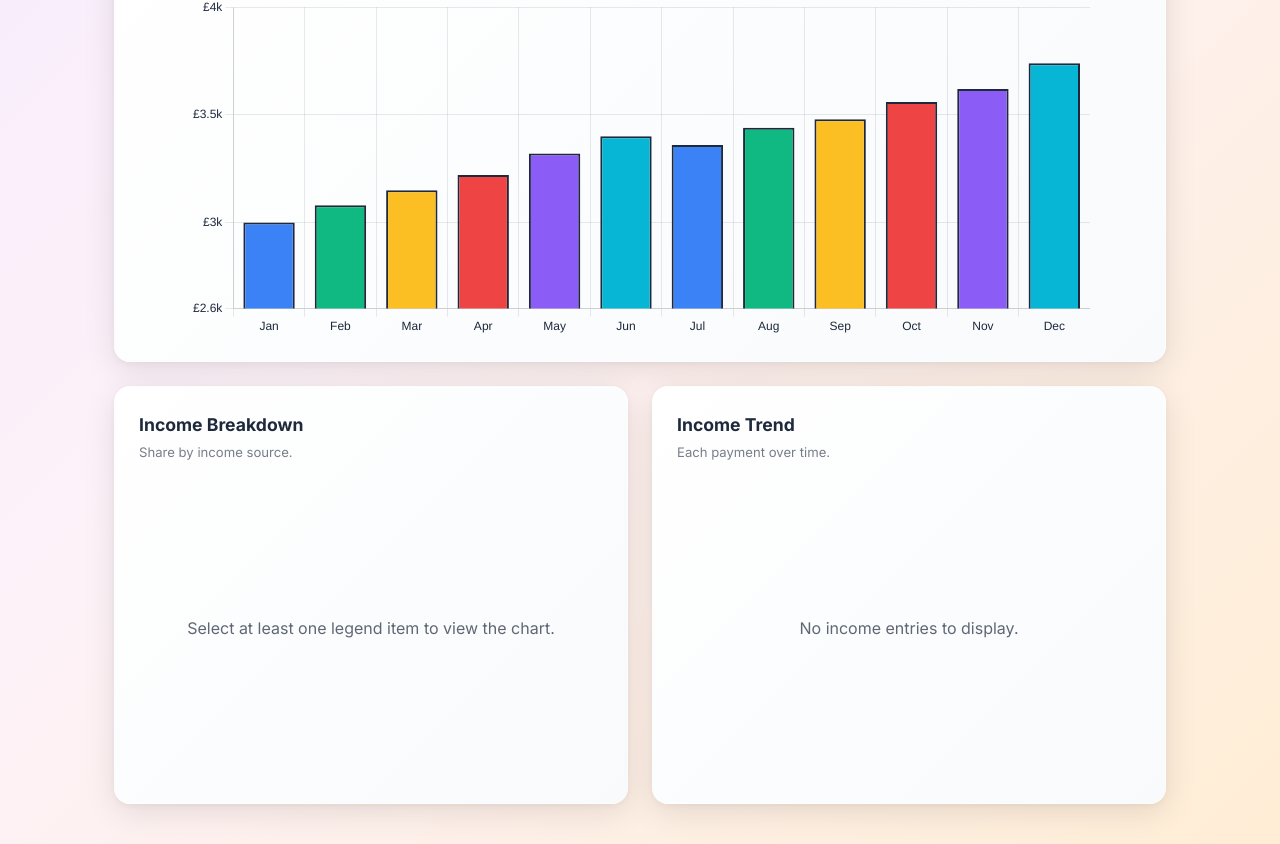
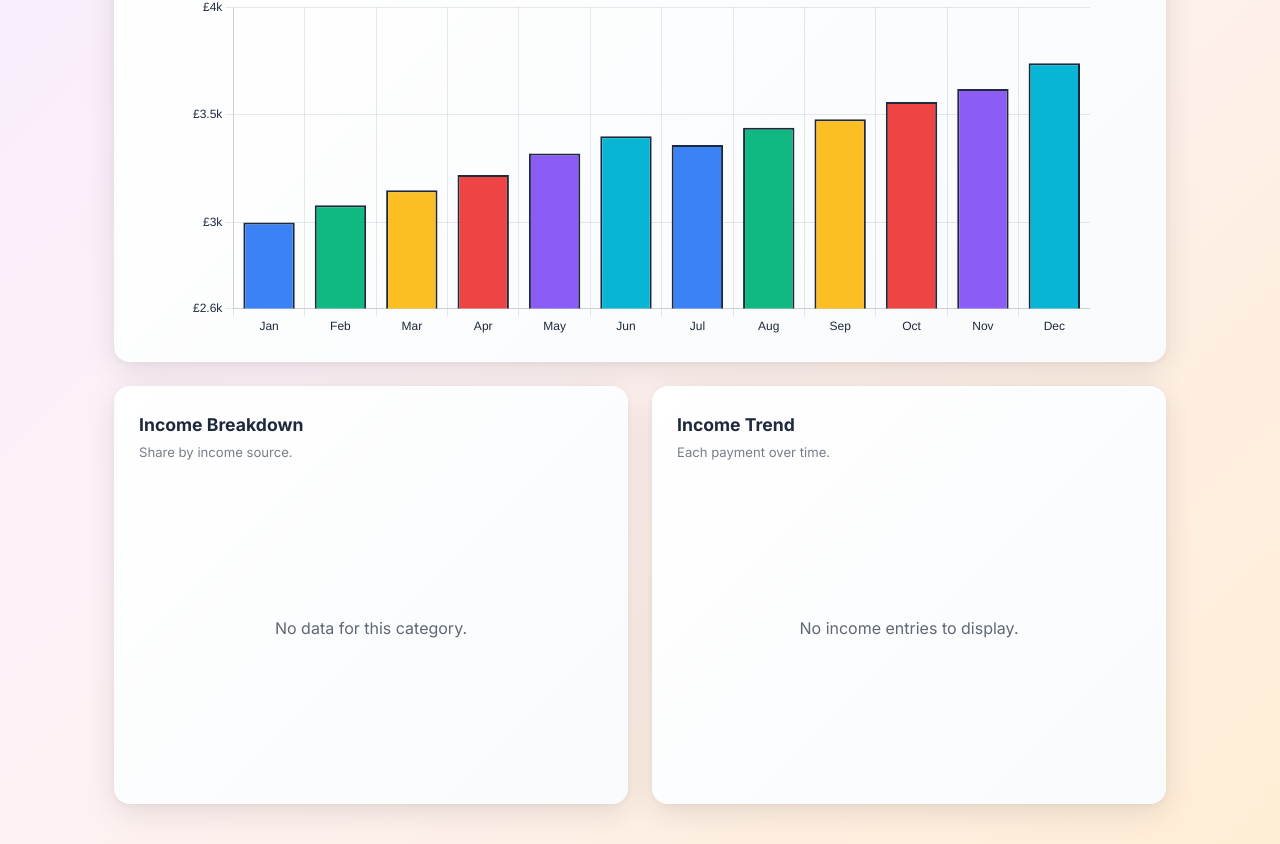
Before and after one commit to FabianC1/Lunivo, a Next.js app: page /income in a window 1280 px wide. Shown: the part 738-1582 px from the top of the page. Built offline with nearby package versions, Linux system fonts and the light colour scheme; no server answers; the database is empty; sample sign-in values are in the browser's storage.

Commit message:
more fixes

```diff
--- a/components/Chart.tsx
+++ b/components/Chart.tsx
@@ -43,6 +43,7 @@ export default function Chart({
   const [visibleLabels, setVisibleLabels] = useState<Record<string, boolean>>({});
   const labels = Object.keys(data);
   const values = Object.values(data);
+  const hasAnyData = values.some((v) => typeof v === 'number' && v !== 0);
   const labelSignature = labels.join('::');
   const resolvedLegendSpacing = legendSpacing ?? (type === 'doughnut' ? 'relaxed' : 'default');
 
@@ -229,7 +230,13 @@ export default function Chart({
   return (
     <div className={[styles.chartContainer, showLegend ? styles.chartContainerWithLegend : ''].join(' ').trim()}>
       <div className={[styles.chartWrapper, showLegend ? styles.chartWrapperWithLegend : ''].join(' ').trim()}>
-        {visibleChartLabels.length > 0 ? (
+        {labels.length === 0 || !hasAnyData ? (
+          <div className={styles.emptyState}>
+            {type === 'doughnut' && 'No data for this category.'}
+            {type === 'bar' && 'No data for this month.'}
+            {type === 'line' && 'No data for this month.'}
+          </div>
+        ) : visibleChartLabels.length > 0 ? (
           <>
             {type === 'doughnut' && <Doughnut data={chartData} options={options} />}
             {type === 'line' && <Line data={chartData} options={options} />}
```
